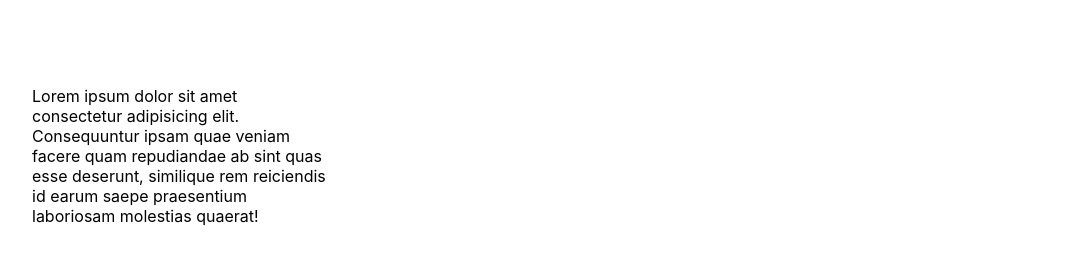
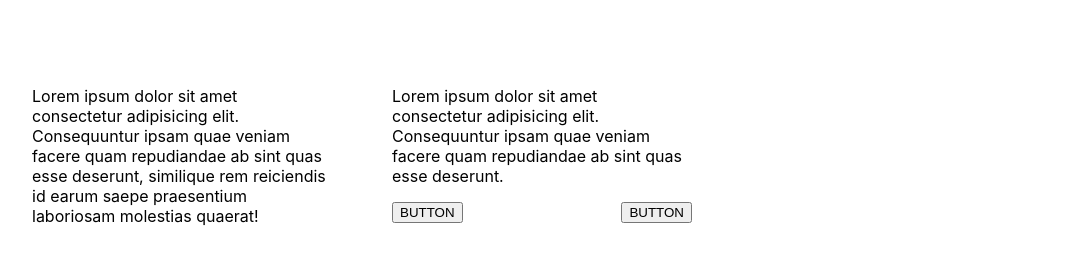
Before and after one commit to aneeskodappana/skeleton, a React (Create React App) app: page / in a window 1280 px wide. Shown: the part 438-700 px from the top of the page, without its empty margins (53-1130 px from the left). Built offline with nearby package versions, Linux system fonts and the light colour scheme.

Commit message:
nested shape

```diff
--- a/src/App.js
+++ b/src/App.js
@@ -100,6 +100,29 @@ function App() {
         </Skeleton>
       </div>
 
+      <div className={"box"}>
+        <Skeleton untilLoaded={person}>
+          {person ? (
+            <>
+              <p>
+                Lorem ipsum dolor sit amet consectetur adipisicing elit.
+                Consequuntur ipsam quae veniam facere quam repudiandae ab sint
+                quas esse deserunt.
+              </p>
+              <div className="flex space-between"><button>BUTTON</button><button>BUTTON</button></div>
+            </>
+          ) : (
+            <div>
+              <Shape lines={3} />
+              <Shape width={"100%"} height={30}>
+                <Shape height={40} width={80} background={'#d5ead6'} />
+                <Shape height={40} width={80} background={'rgb(234 213 213)'} />
+              </Shape>
+            </div>
+          )}
+        </Skeleton>
+      </div>
+
     </div>
   );
 }
--- a/src/App.scss
+++ b/src/App.scss
@@ -13,7 +13,12 @@
   height: 100%;
   position: absolute;
   animation: loading 2s infinite;
-  background: linear-gradient(to right, transparent, rgba(255, 255, 255, 0.918), transparent);
+  background: linear-gradient(
+    to right,
+    transparent,
+    rgba(255, 255, 255, 0.918),
+    transparent
+  );
   filter: blur(20px);
 }
 
@@ -31,7 +36,6 @@
   width: 300px;
 }
 
-
 .text-center {
   text-align: center;
 }
@@ -48,3 +52,10 @@
   height: 200px;
   object-fit: cover;
 }
+
+.flex {
+  display: flex;
+}
+.space-between {
+  justify-content: space-between;
+}
--- a/src/components/Shape.js
+++ b/src/components/Shape.js
@@ -6,35 +6,37 @@ export default function Shape({
   center = false,
   my = 20,
   lines = 1,
+  children
 }) {
-  const Item = () => {
+  const Item = ({children}) => {
     return (
       <span
         style={{
-          display: 'block',
+          display: 'flex',
+          justifyContent: 'space-between',
           width,
           height,
-          background,
+          background : children ? "transparent" : background,
           marginTop: my / 2,
           marginBottom: my / 2,
           borderRadius: rounded ? "50%" : "0px",
           marginLeft: center ? "auto" : 0,
           marginRight: center ? "auto" : 0,
         }}
-      ></span>
+      >{children}</span>
     );
   };
 
   return (
     <>
       {lines === 1 ? (
-        <Item />
+        <Item>{children}</Item>
       ) : (
         <>
           {Array(lines)
             .fill(null)
             .map((_, index) => (
-              <Item key={index} />
+              <Item key={index}>{children}</Item>
             ))}
         </>
       )}
--- a/src/components/Skeleton.js
+++ b/src/components/Skeleton.js
@@ -1,6 +1,11 @@
 export default function Skeleton({ children, untilLoaded = false }) {
+  const styles = {
+    position: "relative",
+    display: "block",
+    overflow: !untilLoaded ? "hidden" : "inherit",
+  };
   return (
-    <div style={{ position: "relative", display: "block" }}>
+    <div style={styles}>
       {children}
       {!untilLoaded && <div className="skeleton-loading"></div>}
     </div>
```
Also changed, not shown: 1 other file (tests, documents, lock files or other folders).
